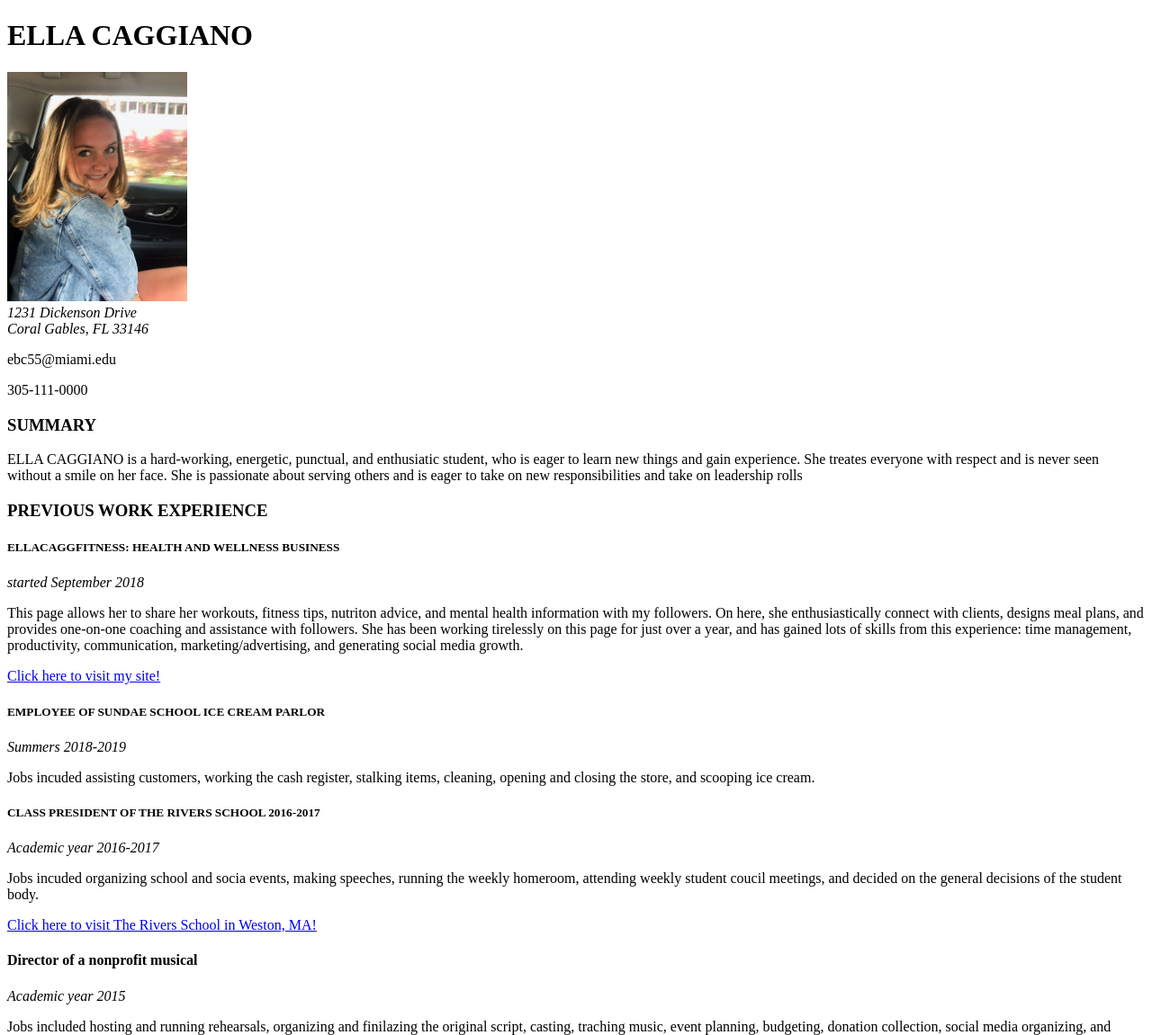
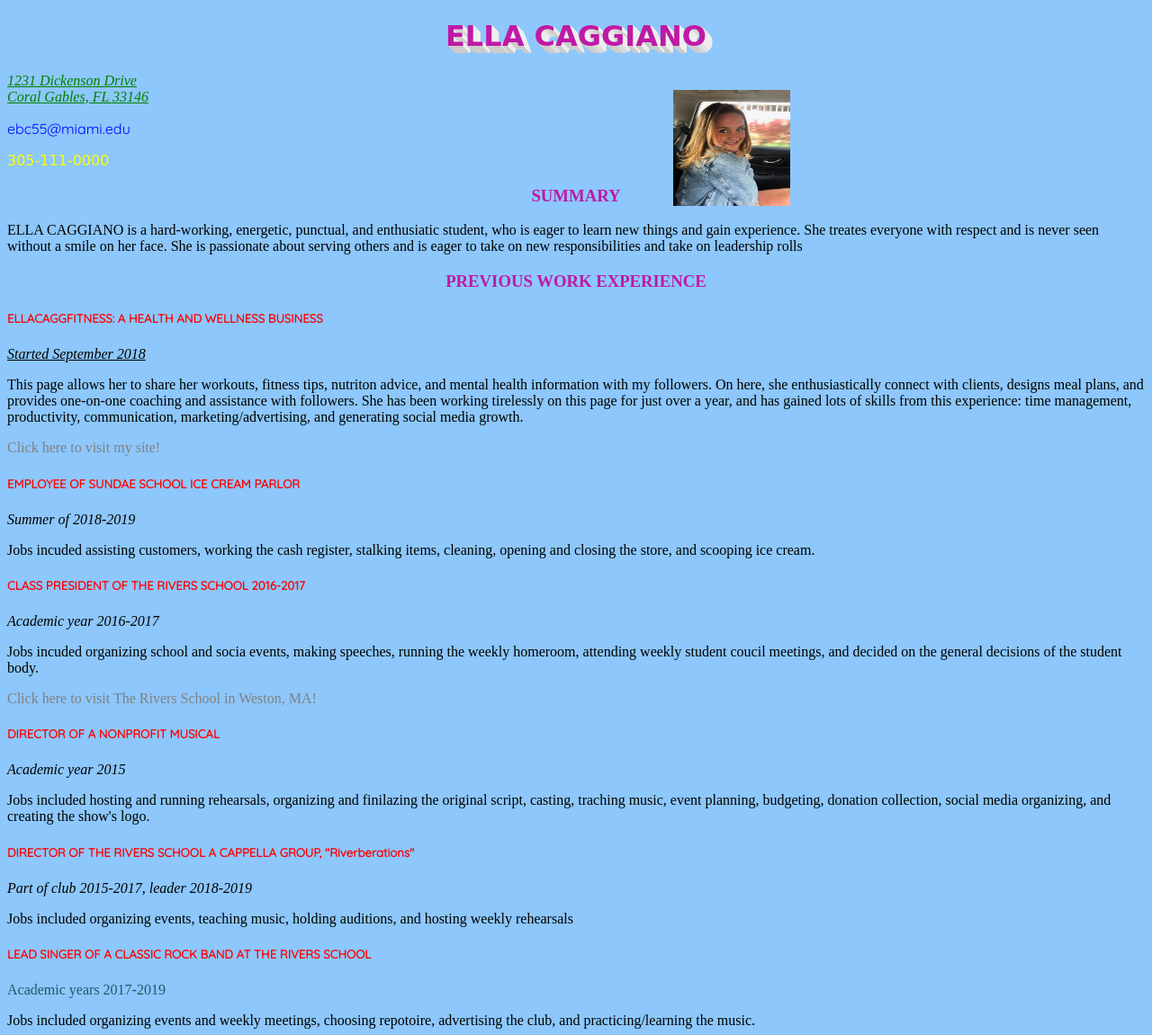
Before and after one commit to ebc55/CIM111, a plain HTML site: page hw/resumehomeworkcss/index.html in a window 1280 px wide. Shown: the top 1151 px of the page at 90% size. Drawn offline with Linux system fonts and the light colour scheme; a web font is replaced by a local one.

Commit message:
Finished CSS resume

```diff
--- /dev/null
+++ b/hw/resumehomeworkcss/CSS/layout.css
@@ -0,0 +1,79 @@
+@import url('https://fonts.googleapis.com/css?family=Quicksand&display=swap');
+@import url('https://fonts.googleapis.com/css?family=Mansalva&display=swap');
+
+body
+{
+background-color: #8dc7fc;
+}
+
+ul{list-style: circle;
+font-family: 'Quicksand', cursive;}
+
+a{
+color: grey;
+text-decoration: none;
+}
+a:hover{
+color: purple;
+}
+
+#name{
+text-align: center;
+color:#bf19a6;
+font-family: cursive;
+text-shadow:   1px 0px #eee, 0px 1px #ccc,
+             2px 1px #eee, 1px 2px #ccc,
+             3px 2px #eee, 2px 3px #ccc,
+             4px 3px #eee, 3px 4px #ccc,
+             5px 4px #eee, 4px 5px #ccc,
+             6px 5px #eee, 5px 6px #ccc,
+             7px 6px #eee, 6px 7px #ccc,
+             8px 7px #eee, 7px 8px #ccc,
+             8px 8px #eee;
+}
+
+strong{color: red;
+font-family: 'Quicksand', cursive;
+}
+
+address{
+  color: green;
+  text-decoration: underline;
+  font-family: 'Mansalva', curive;
+}
+
+
+.tableheads{
+  color:blue;
+}
+.alignPink{
+  text-align: center;
+  color:#bf19a6;
+}
+
+img {
+ position: absolute;
+ top: 50%;
+ left: 78%;
+ width: 130px;
+ height: 129px;
+ margin-top: -300px; /* Half the height */
+ margin-left: -250px; /* Half the width */
+}
+
+#email {
+  color:blue;
+  font-family: 'Quicksand', cursive;
+}
+
+#phone {
+  color:yellow;
+  font-family: 'Mansalva', cursive;
+}
+#dates{
+  text-decoration: underline;
+}
+
+#rock {
+  color:#225866;
+}
--- a/hw/resumehomeworkcss/index.html
+++ b/hw/resumehomeworkcss/index.html
@@ -5,57 +5,76 @@
     <title>ELLA CAGGIANO</title>
     <meta charset="utf-8">
     <meta name="author"content="Ella Caggiano">
+    <meta name="description" content="This is a resume using htm and css">
+  <link rel="stylesheet" href="css/layout.css">
+  <style>
+  </style>
   </head>
 
+<body>
+<header>
 
-  <body>
-<h1>ELLA CAGGIANO</h1>
+<h1 id="name">ELLA CAGGIANO</h1>
     <img src="images/profile.jpg" width="200">
     <address>1231 Dickenson Drive<br>Coral Gables, FL 33146</address>
     <!--This is not my actual address or phone number-->
 
-<p>ebc55@miami.edu</p>
-<p>305-111-0000</p>
 
+<p id="email">ebc55@miami.edu</p>
+<p id="phone">305-111-0000</p>
 
-<h3>SUMMARY</h3>
+</header>
+
+<main>
+<section>
+  <article>
+<h3 class="alignPink">SUMMARY</h3>
 <p><stong>ELLA CAGGIANO</strong> is a hard-working, energetic, punctual, and enthusiatic student, who is eager to learn new things and gain experience. She treates everyone with respect and is never seen without a smile on her face. She is passionate about serving others and is eager to take on new responsibilities and take on leadership rolls</p>
+</article>
 
+<article>
+<h3 class="alignPink">PREVIOUS WORK EXPERIENCE</h3>
 
-<h3>PREVIOUS WORK EXPERIENCE</h3>
-
-    <h5><strong>ELLACAGGFITNESS:</strong> HEALTH AND WELLNESS BUSINESS</h5>
-<p><em>started September 2018</em></p>
+    <h5><strong>ELLACAGGFITNESS: A HEALTH AND WELLNESS BUSINESS</strong></h5>
+<p id="dates"><em> Started September 2018</em></p>
 <p> This page allows her to share her workouts, fitness tips, nutriton advice, and mental health information with my followers. On here, she enthusiastically connect with clients, designs meal plans, and provides one-on-one coaching and assistance with followers. She has been working tirelessly  on this page for just over a year, and has gained lots of skills from this experience: time management, productivity, communication, marketing/advertising, and generating social media growth.</p>
 <a href="http://www.Instagram.com/ellacaggfitness">Click here to visit my site!</a>
+</article>
+<article>
 
-<h5>EMPLOYEE OF SUNDAE SCHOOL ICE CREAM PARLOR</h5>
-<p><em>Summers 2018-2019</em></p>
+<h5><strong>EMPLOYEE OF SUNDAE SCHOOL ICE CREAM PARLOR</strong></h5>
+<p id="otherdates"><em>Summer of 2018-2019</em></p>
 <p>Jobs incuded assisting customers, working the cash register, stalking items, cleaning, opening and closing the store, and scooping ice cream.</p>
 
 <h5><strong>CLASS PRESIDENT OF THE RIVERS SCHOOL 2016-2017</strong></h5>
 <p><em>Academic year 2016-2017</em></p>
 <p>Jobs incuded organizing school and socia events, making speeches, running the weekly homeroom, attending weekly student coucil meetings, and decided on the general decisions of the student body.</p>
 <a href="https://www.rivers.org">Click here to visit The Rivers School in Weston, MA!</a>
-
-
-<h4><strong>Director of a nonprofit musical</strong></h4>
+</article>
+<article>
+<h5><strong>DIRECTOR OF A NONPROFIT MUSICAL</strong></h5>
 <p><em>Academic year 2015</em></p>
 <p>Jobs included hosting and running rehearsals, organizing and finilazing the original script, casting, traching music, event planning, budgeting, donation collection, social media organizing, and creating the show's logo.</p>
-
+</article>
+<article>
 <h5><strong>DIRECTOR OF THE RIVERS SCHOOL A CAPPELLA GROUP, "Riverberations"</strong></h5>
 <p><em>Part of club 2015-2017, leader 2018-2019</em></p>
-<p>Jobs included organizing events, teaching music, holding auditions, and hosting weekly rehearsals</p>
-
-<h4>Lead singer of a classic rock cover band at The Rivers School</h4>
-<p>Academic years 2017-2019</p>
+<p id="job">Jobs included organizing events, teaching music, holding auditions, and hosting weekly rehearsals</p>
+</article>
+<article>
+<h5><strong>LEAD SINGER OF A CLASSIC ROCK BAND AT THE RIVERS SCHOOL</strong></h5>
+<p id="rock">Academic years 2017-2019</p>
 <p>Jobs included organizing events and weekly meetings, choosing repotoire, advertising the club, and practicing/learning the music.</p>
-
+</article>
+<article>
 <h5><strong>COUNSELOR AT CAMP WINGATE KIRKLAND</strong></h5>
 <p><em>Summer of 2017</em></p>
 <p>Jobs included managing campers, lifegaurding, running activies, cleaning dorms and dining, and kitchen duties</p>
-
-<h3>HOBBIES</h3>
+</section>
+</article>
+<section>
+<article>
+<h3 class="alignPink">HOBBIES</h3>
     <ul>
         <li>Weightlifting</li>
         <li>Running</li>
@@ -64,7 +83,7 @@
         <li>Cooking </li>
     </ul>
 
-  <h3>OTHER SKILLS</h3>
+  <h3 class="alignPink">OTHER SKILLS</h3>
     <ul>
           <li>Time management</li>
           <li>Filing skills</li>
@@ -73,14 +92,15 @@
           <li>Experienced with kids</li>
           <li>CPR/IED Certified</li>
     </ul>
+</article>
+<article>
 
-
-<h3>COMMUNITY SERVICE</h3>
+<h3 class="alignPink">COMMUNITY SERVICE</h3>
 <p><em>Carter Memorial United Methodist Chuch</em></p>
 <table>
-  <th>JOB</th>
-  <th>EXPLANATION</th>
-  <th>DATES & HOURS</th>
+  <th class="tableheads">JOB</th>
+  <th class="tableheads">EXPLANATION</th>
+  <th class="tableheads">DATES & HOURS</th>
   <tr>
       <td>Various musical performances</td>
       <td>Consisted of working with the church band to create music for the congregation on Sundays</td>
@@ -101,8 +121,12 @@
       <td>Jobs included picking up heavy trees,cutting and transporting trees to the dump, and organizing pickup routes. </td>
       <td>January of 2015-2018, 16 hours</td>
 </table>
+</article>
+</section>
+</main>
   </body>
-
-
+  <footer>
+    <!-- I do not have information for a footer but this is where my footer would go-->
+  </footer>
 
 </html>
```
Also changed, not shown: hw/resumehomework/index.html (+2 -2 lines), 2 other files.
